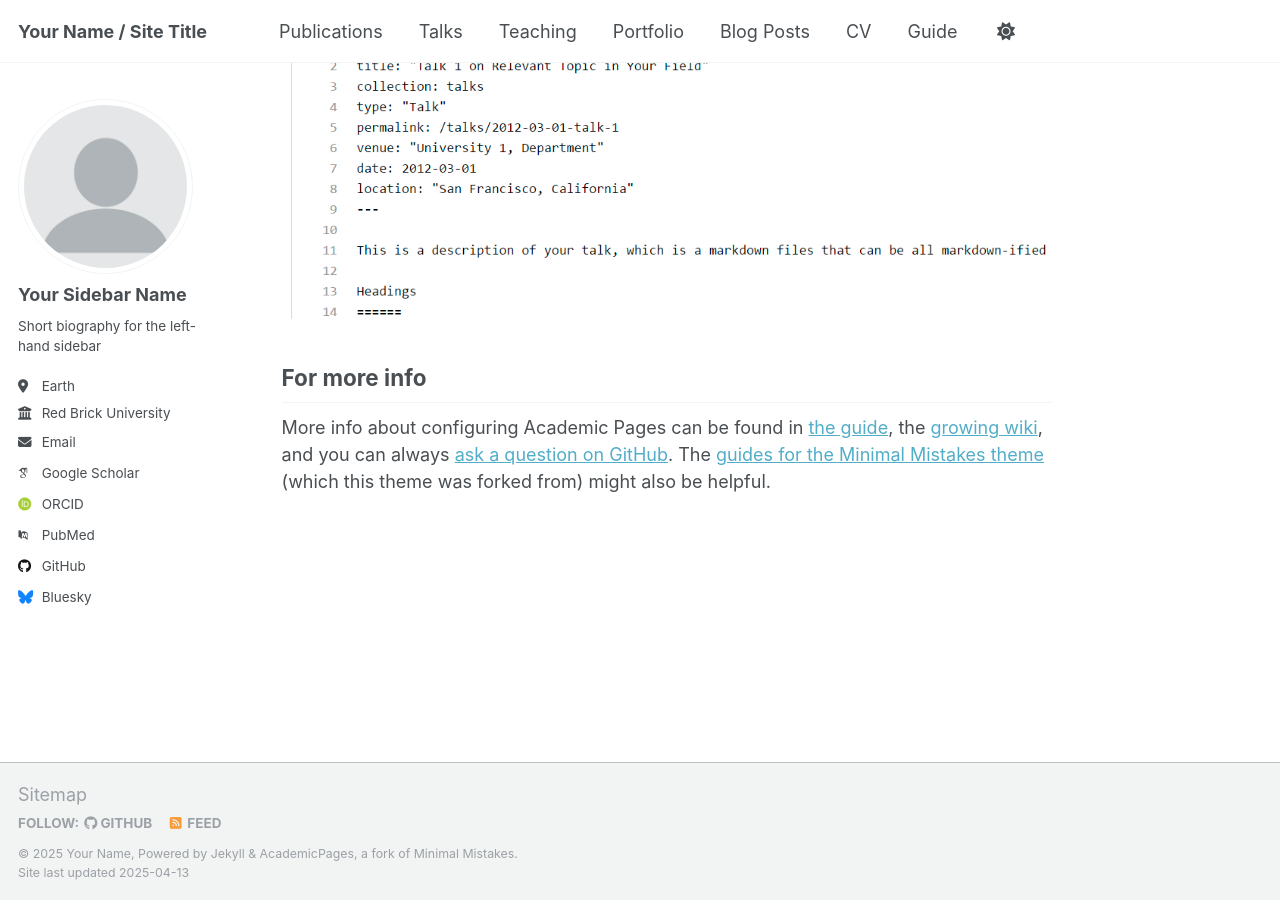
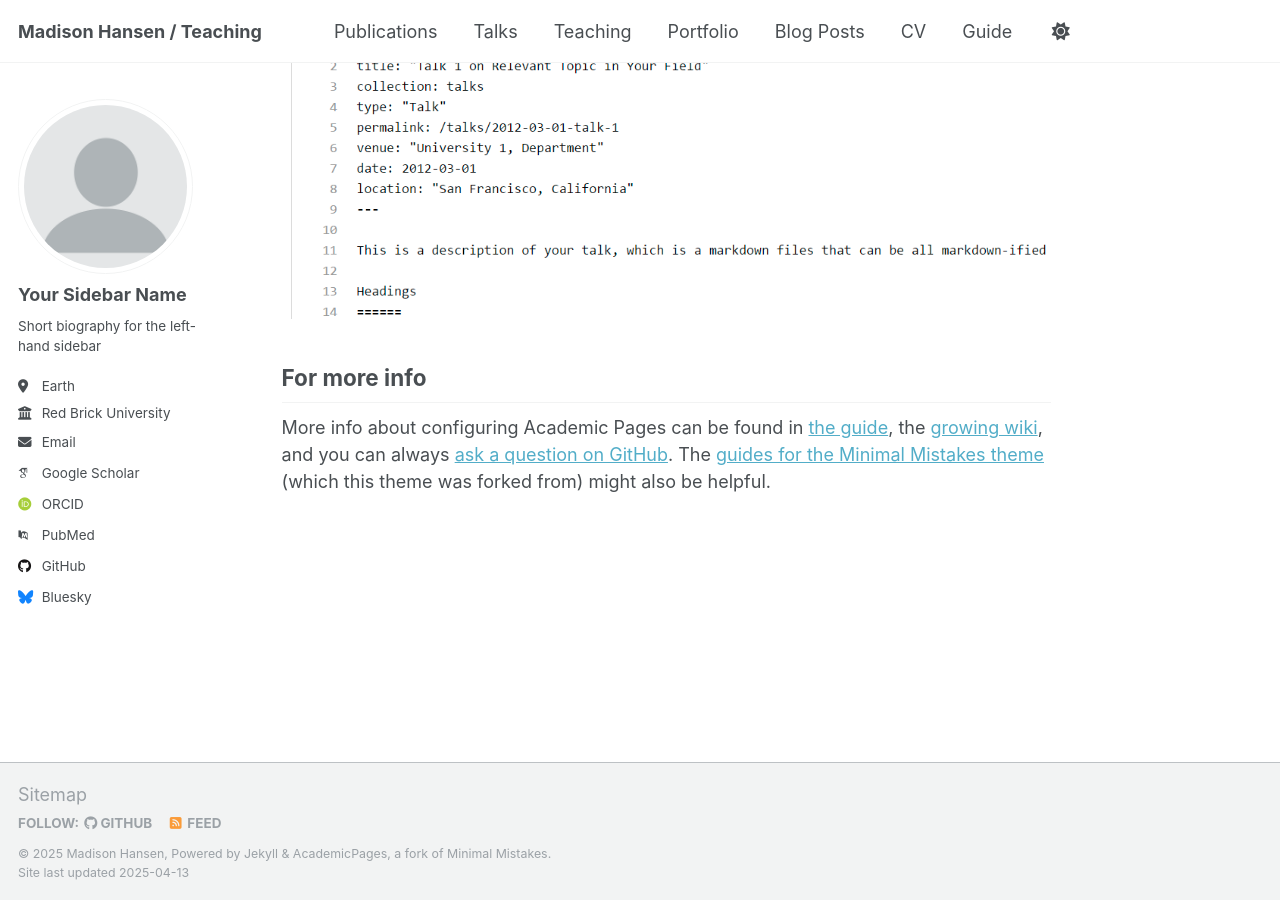
Before and after one commit to hansen-teaching/hansen-teaching.github.io, a Jekyll site: the page built from _pages/about.md, in a window 1280 px wide and 900 px high, scrolled down 2636 px. Built offline with Jekyll 4.4.1, drawn with Linux system fonts in a browser that asks for light colours; some web fonts are replaced.

Commit message:
Update _config.yml

```diff
--- a/_config.yml
+++ b/_config.yml
@@ -9,13 +9,13 @@
 # Basic Site Settings
 locale                   : "en-US"
 site_theme               : "default"
-title                    : "Your Name / Site Title"
+title                    : "Madison Hansen / Teaching"
 title_separator          : "-"
-name                     : &name "Your Name"
-description              : &description "personal description"
-url                      : https://academicpages.github.io # the base hostname & protocol for your site e.g. "https://[your GitHub username].github.io"
+name                     : &name "Madison Hansen"
+description              : &description "STEM Teacher"
+url                      : https://hansen-teaching.github.io # the base hostname & protocol for your site e.g. "https://[your GitHub username].github.io"
 baseurl                  : "" # the subpath of your site, e.g. "/blog"
-repository               : "academicpages/academicpages.github.io"
+repository               : "hansen-teaching/hansen-teaching.github.io"
 
 # Site Author - The following control what appear as part of the author content on the side bar.
 #               If a field is blank the icon and link will not appear, otherwise it will be shown.
```
